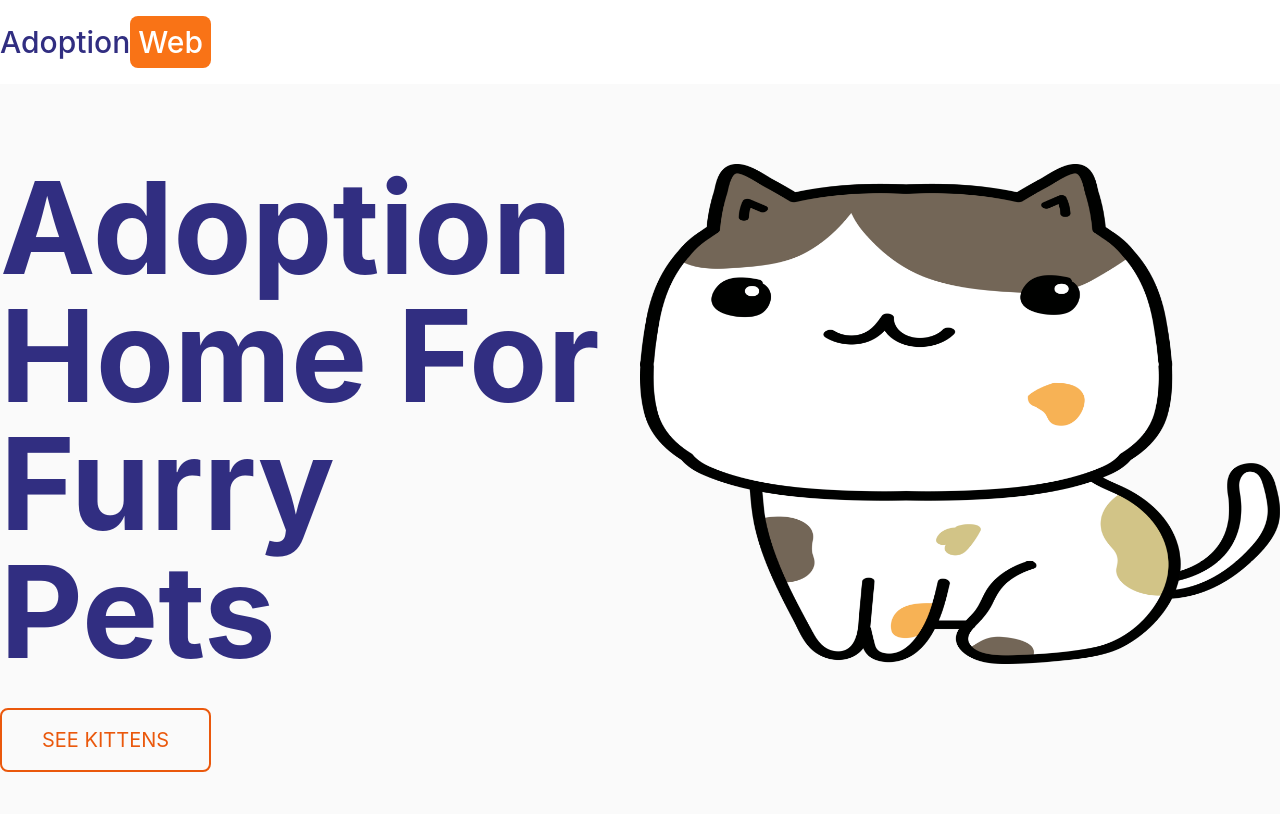
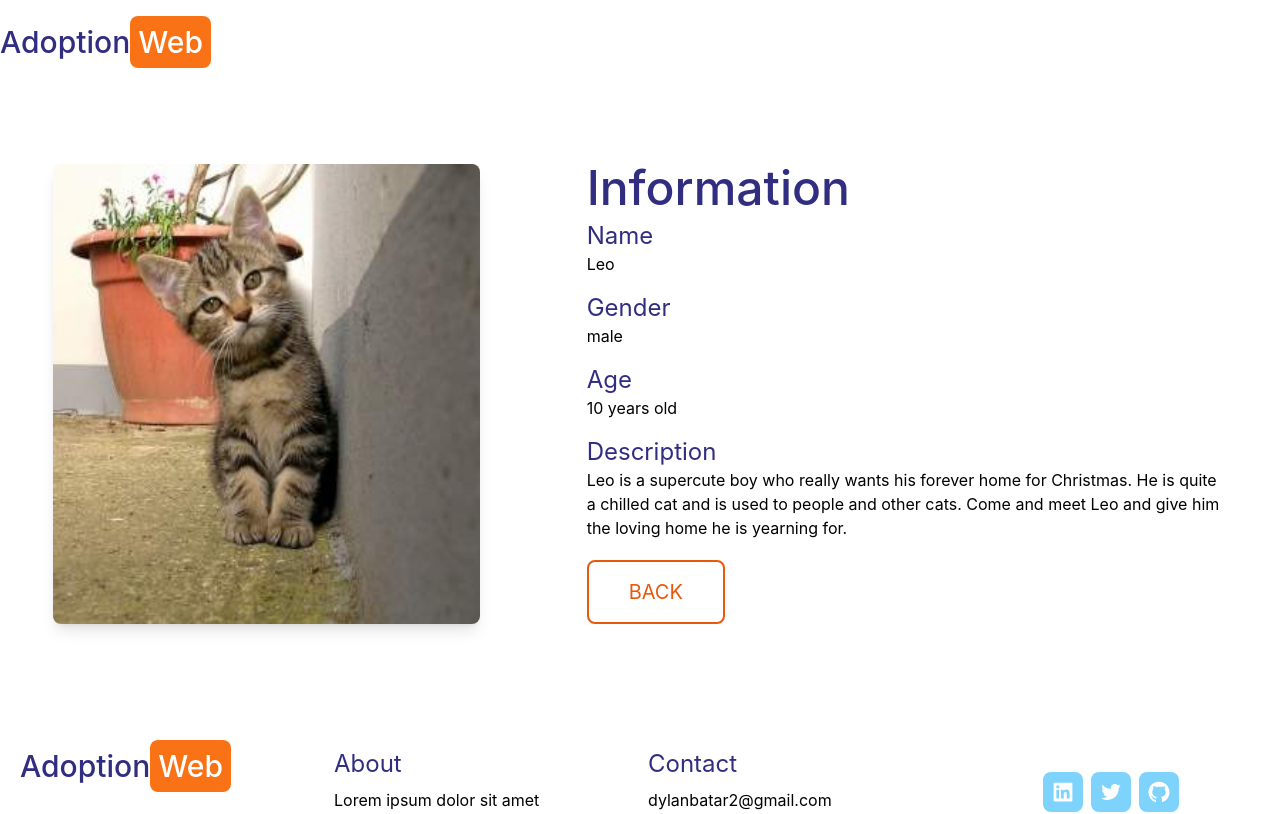
Before and after one commit to dylanbatar/adoptio-web, a React (Create React App) app in the folder frontend/: page / in a window 1280 px wide. Shown: the top 814 px of the page. Built offline with nearby package versions, Linux system fonts and the light colour scheme.

Commit message:
Pet page design

```diff
--- a/frontend/src/App.tsx
+++ b/frontend/src/App.tsx
@@ -1,15 +1,26 @@
 import { HomePage } from "./screens/home";
 import { Footer } from "./shared/components/footer";
 import { Navbar } from "./shared/components/navbar";
-import 'animate.css';
+import "animate.css";
 
+import { PetPage } from "./screens/pet";
+
+const data = {
+  id: 0,
+  name: "Leo",
+  gender: "male",
+  imageFileName: "leo.jpeg",
+  description:
+    "Leo is a supercute boy who really wants his forever home for Christmas. He is quite a chilled cat and is used to people and other cats. Come and meet Leo and give him the loving home he is yearning for.",
+  age: "10 years old",
+};
 
 const App = () => {
   return (
     <div className="">
-      <Navbar/>
-      <HomePage />
-      <Footer/>
+      <Navbar />
+      <PetPage {...data} />
+      <Footer />
     </div>
   );
 };
--- /dev/null
+++ b/frontend/src/screens/pet/index.tsx
@@ -0,0 +1,58 @@
+import { Button } from "../../components/button";
+
+export interface PetPageProps {
+  id: number;
+  name: string;
+  gender: string;
+  imageFileName: string;
+  description: string;
+  age: string;
+}
+
+export const PetPage = ({
+  name,
+  gender,
+  imageFileName,
+  description,
+  age,
+}: PetPageProps) => {
+  return (
+    <section className="py-20 container mx-auto">
+      <div className="flex justify-around">
+        <div className="w-4/12 rounded-lg overflow-hidden relative shadow-lg hover:shadow-sky-300/40 my-4 lg:my-0 ">
+          <img
+            className="w-full h-full"
+            alt={name}
+            src={`${process.env.PUBLIC_URL}/assets/${imageFileName}`}
+          />
+        </div>
+        <div className="w-6/12">
+          <h2 className="font-medium text-5xl text-indigo-900  animate__animated animate__fadeInUp">
+            Information
+          </h2>
+          <ul>
+            <li>
+              <h3 className="text-indigo-900 text-2xl mt-2">Name</h3>
+              <p>{name}</p>
+            </li>
+            <li>
+              <h3 className="text-indigo-900 text-2xl mt-4">Gender</h3>
+              <p>{gender}</p>
+            </li>
+            <li>
+              <h3 className="text-indigo-900 text-2xl mt-4">Age</h3>
+              <p>{age}</p>
+            </li>
+            <li>
+              <h3 className="text-indigo-900 text-2xl mt-4">Description</h3>
+              <p>{description}</p>
+            </li>
+          </ul>
+          <div className="mt-5">
+            <Button title="Back" />
+          </div>
+        </div>
+      </div>
+    </section>
+  );
+};
```
